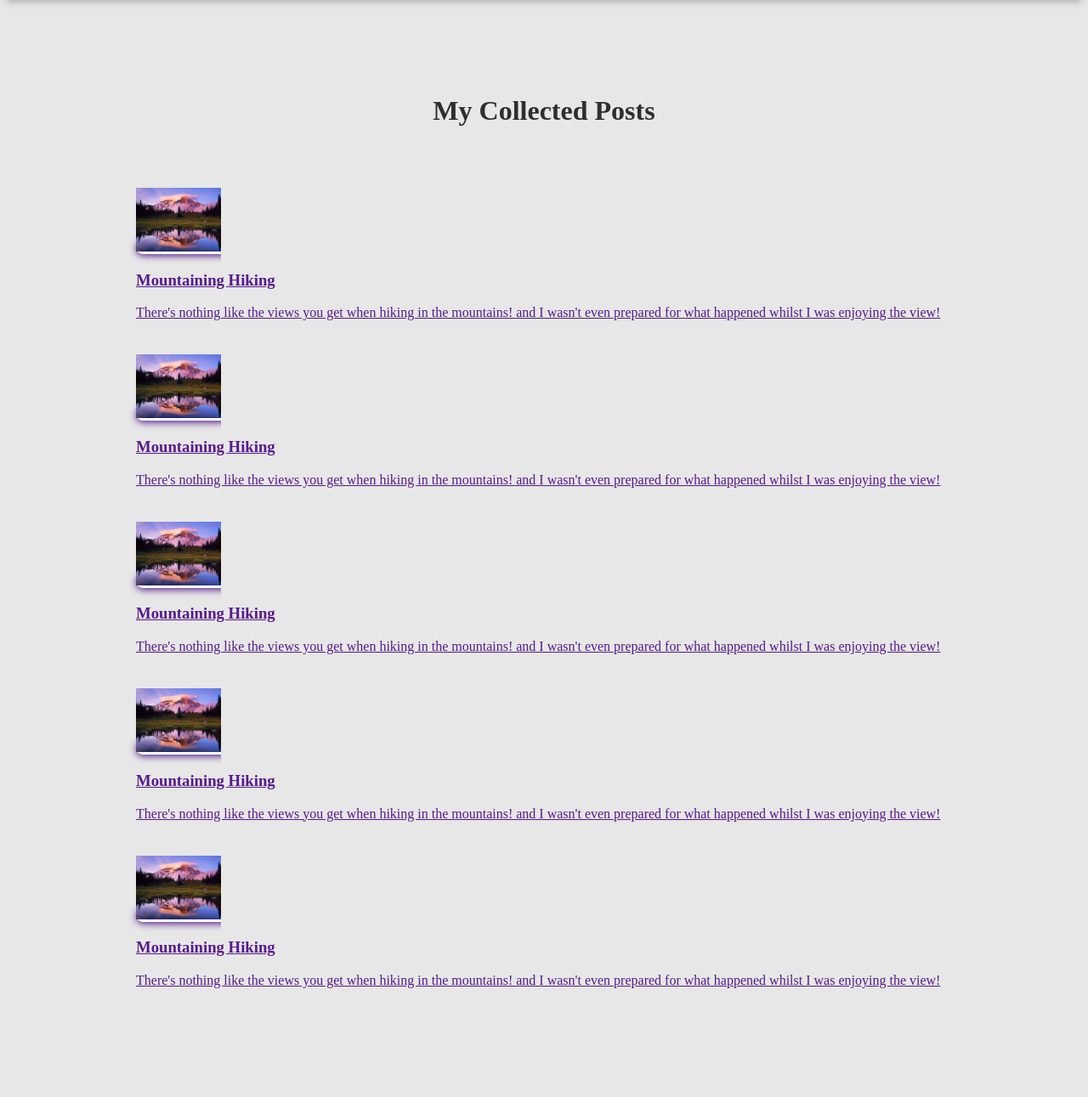
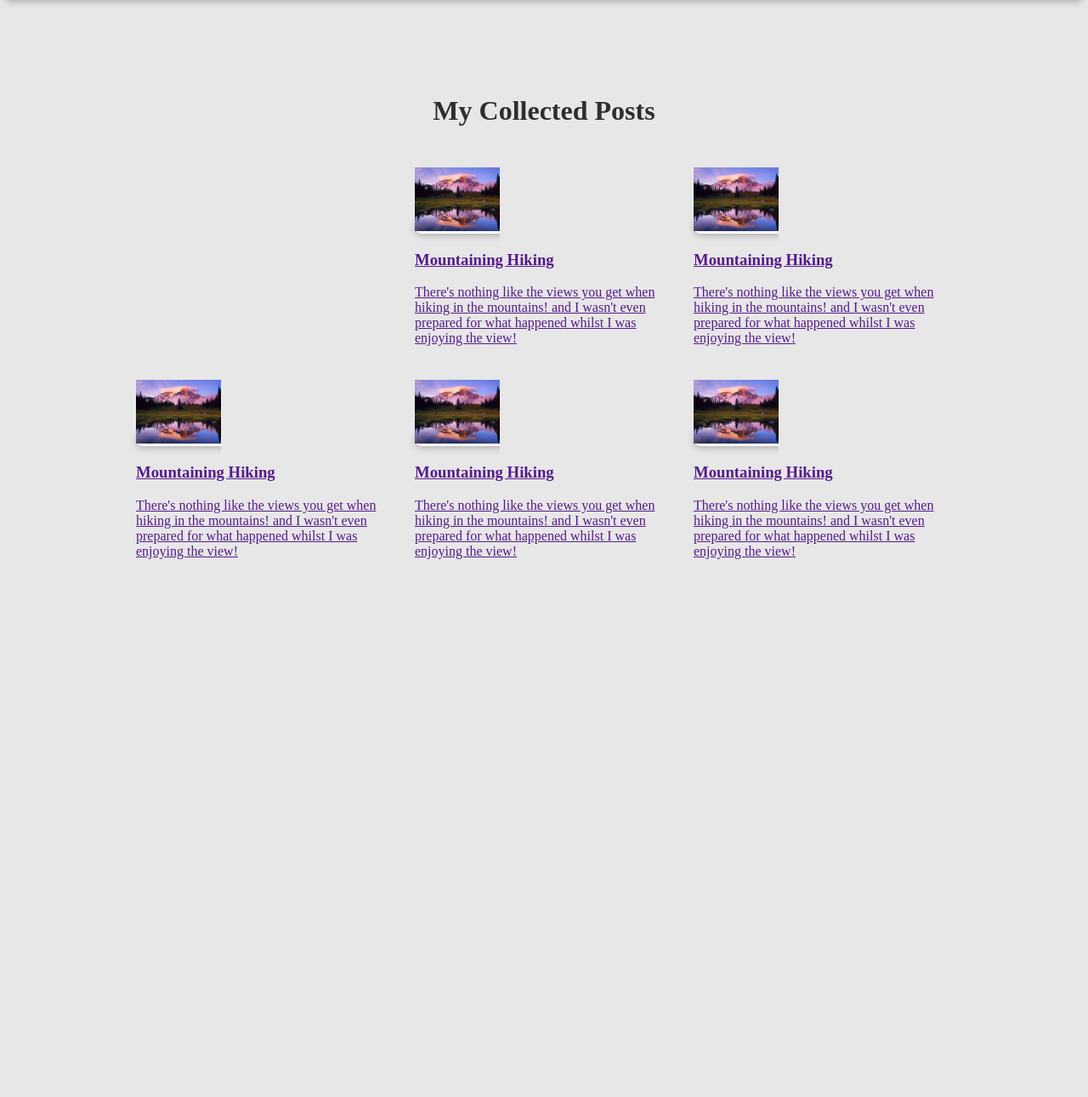
Before and after one commit to Kwesi-Nyamekye/My-first-blog, a Django app: page /posts/ in a window 1280 px wide. Shown: the part 98-1389 px from the top of the page at 85% size. After the commit the page ends 756 px from the top, so only its background shows below. Run offline with Django 5.2, Linux system fonts and the light colour scheme.

Commit message:
Add style to my all-post.html

```diff
--- a/Blog/Static/Blog/all-posts.css
+++ b/Blog/Static/Blog/all-posts.css
@@ -23,9 +23,9 @@ body {
 ul {
     list-style: none;
     margin: 0;
-    padding: 0;
+    padding: 0%;
     display: grid;
-    grid-template-columns: repeat(auto-fill, minmax(17rem, ifr));
+    grid-template-columns: repeat(auto-fill, minmax(17rem, 1fr));
     gap: 1.5rem;
 }
 
@@ -37,7 +37,7 @@ ul {
 .post a {
     height: 22rem;
     transform-origin: center;
-    box-shadow: 0 2px 8px ;
+    box-shadow: 0 2px 8px rgba(0, 0, 0, 0.25);
     border-radius: 12px;
     background-color: white;
 }
```
